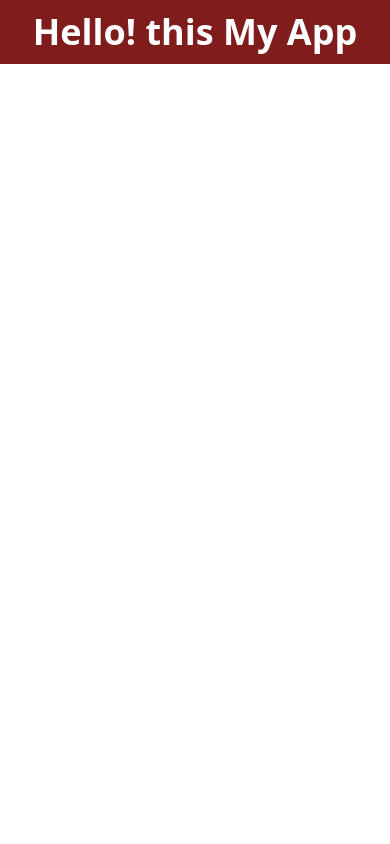
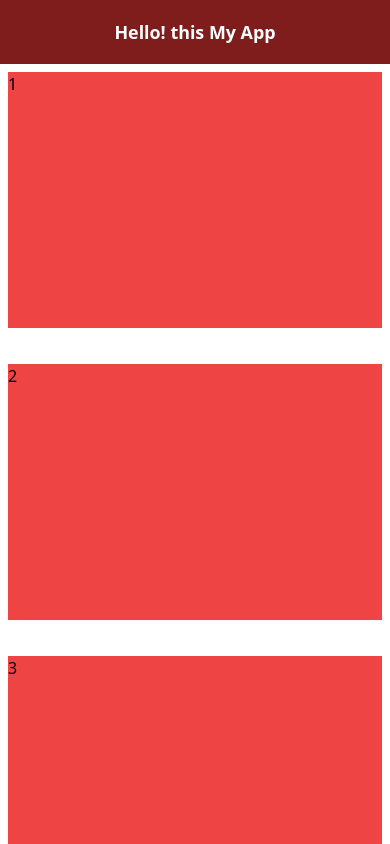
Before and after one commit to ImJars/ViteSpline, a React (Vite) app in the folder ViteSpline/: page / in a window 390 px wide. Shown: the top 844 px of the page. Built offline with nearby package versions, Linux system fonts and the light colour scheme.

Commit message:
Add styled-components & responsive-example

```diff
--- a/ViteSpline/package.json
+++ b/ViteSpline/package.json
@@ -10,7 +10,8 @@
   },
   "dependencies": {
     "react": "^18.2.0",
-    "react-dom": "^18.2.0"
+    "react-dom": "^18.2.0",
+    "styled-components": "^5.3.6"
   },
   "devDependencies": {
     "@types/react": "^18.0.24",
--- a/ViteSpline/src/App.jsx
+++ b/ViteSpline/src/App.jsx
@@ -1,5 +1,14 @@
 import React from 'react'
+import styled from 'styled-components'
 
+const Container = styled.div`
+  display: grid;
+  grid-template-columns: repeat(auto-fit, minmax(300px, 1fr));
+  gap: 20px;
+`
+const Text = styled.h1`
+  font-size: clamp(0.75rem, 0.0909rem + 4.2182vw, 8rem);
+`
 function App() {
   return (
     <>
@@ -7,12 +16,18 @@ function App() {
         <header
           className='w-full h-16 bg-red-900 grid justify-center content-center'
         >
-          <h1
-            className='text-4xl font-bold text-white'
+          <Text
+            className='text-xs font-bold text-white'
           >
             Hello! this My App
-          </h1>
+          </Text>
         </header>
+        <Container>
+          <div className='bg-red-500 h-64 m-2'>1</div>
+          <div className='bg-red-500 h-64 m-2'>2</div>
+          <div className='bg-red-500 h-64 m-2'>3</div>
+          <div className='bg-red-500 h-64 m-2'>4</div>
+        </Container>
       </section>
     </>
   )
```
Also changed, not shown: 1 other file (tests, documents, lock files or other folders).
